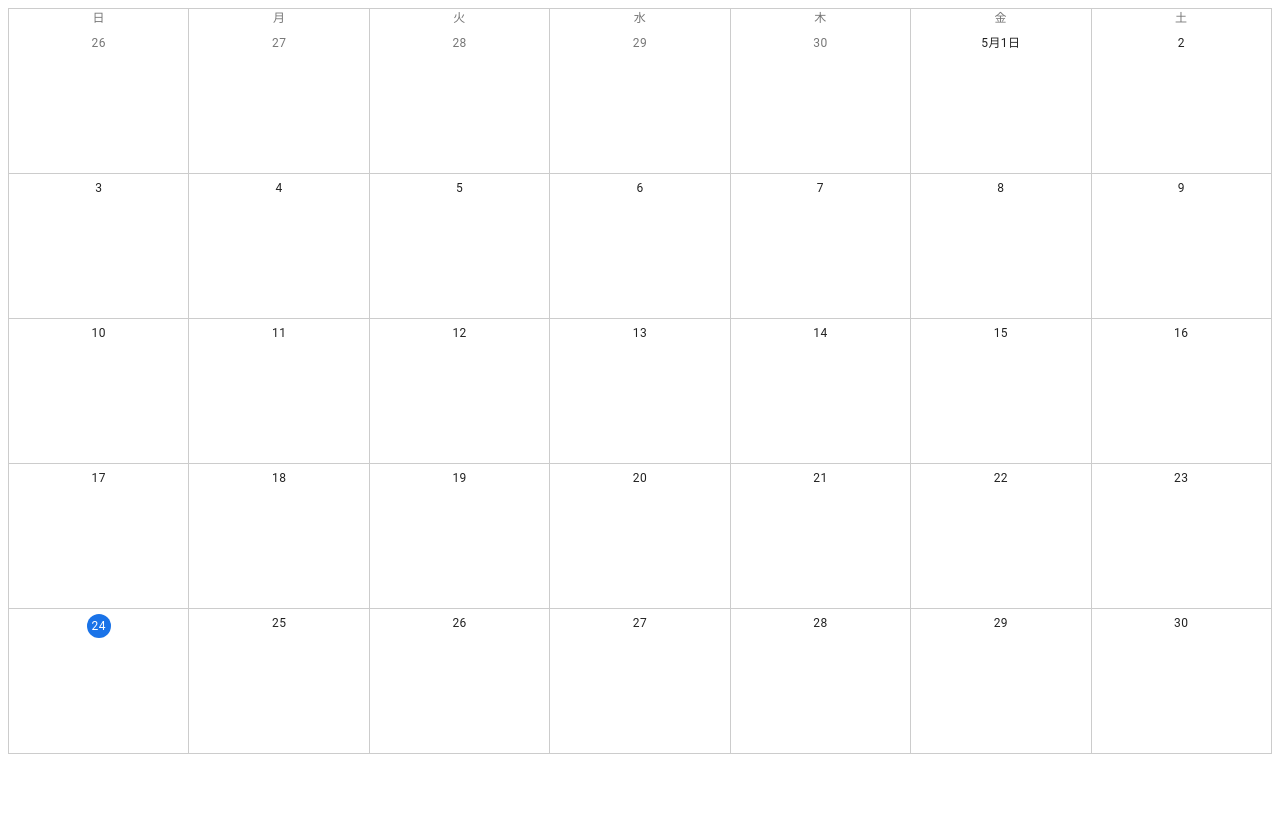
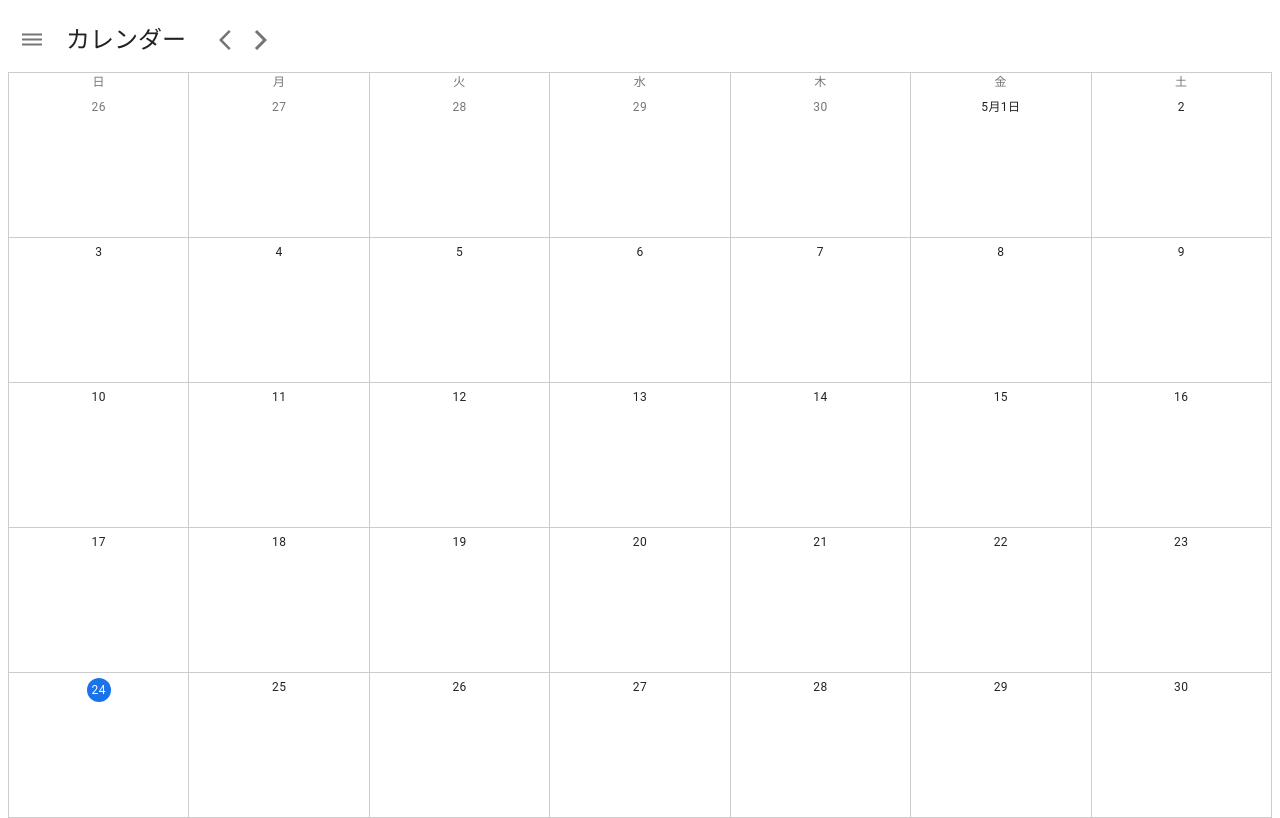
Before and after one commit to togami2864/CalendarWithTodo, a React (Create React App) app in the folder front/: page / in a window 1280 px wide. Built offline with nearby package versions, Linux system fonts and the light colour scheme.

Commit message:
add naviBar

```diff
--- a/front/src/App.tsx
+++ b/front/src/App.tsx
@@ -1,9 +1,15 @@
 import React from "react";
 
-import CalendarBoard from "./components/calendar/CalendarBoard";
+import CalendarBoard from "./components/Calendar/CalendarBoard";
+import NavigationBar from "./components/Navigation/NavigationBar";
 
 const App: React.FC = () => {
-  return <CalendarBoard />;
+  return (
+    <>
+      <NavigationBar />
+      <CalendarBoard />
+    </>
+  );
 };
 
 export default App;
--- /dev/null
+++ b/front/src/components/Navigation/NavigationBar.tsx
@@ -0,0 +1,35 @@
+import React from "react";
+
+import { useStyles } from "./styles.js";
+
+import { IconButton, Toolbar, Typography } from "@material-ui/core";
+import ArrowBackIos from "@material-ui/icons/ArrowBackIos";
+import ArrowForwardIos from "@material-ui/icons/ArrowForwardIos";
+import DehazeIcon from "@material-ui/icons/Dehaze";
+
+const NavigationBar = () => {
+  const styles = useStyles();
+  return (
+    <Toolbar className={styles.toolbar}>
+      <IconButton>
+        <DehazeIcon />
+      </IconButton>
+      <Typography
+        className={styles.typo}
+        color="textPrimary"
+        variant="h5"
+        component="h1"
+      >
+        カレンダー
+      </Typography>
+      <IconButton size="small">
+        <ArrowBackIos />
+      </IconButton>
+      <IconButton size="small">
+        <ArrowForwardIos />
+      </IconButton>
+    </Toolbar>
+  );
+};
+
+export default NavigationBar;
--- /dev/null
+++ b/front/src/components/Navigation/styles.js
@@ -0,0 +1,11 @@
+import React from "react";
+import { Paper, makeStyles } from "@material-ui/core";
+
+export const useStyles = makeStyles(() => ({
+  toolbar: {
+    padding: "0",
+  },
+  typo: {
+    margin: "0 30px 0 10px",
+  },
+}));
--- a/front/src/components/calendar/CalendarElement.tsx
+++ b/front/src/components/calendar/CalendarElement.tsx
@@ -4,11 +4,7 @@ import dayjs from "dayjs";
 import { Typography } from "@material-ui/core";
 
 import { useStyles } from "./styles.js";
-import {
-  isSameDay,
-  isSameMonth,
-  isFirstDay,
-} from "../../services/calendar.tsx";
+import { isSameDay, isSameMonth, isFirstDay } from "../../services/calendar";
 
 type Props = {
   day: dayjs.Dayjs;
--- /dev/null
+++ b/front/src/services/calendar.js
@@ -0,0 +1,13 @@
+import dayjs from "dayjs";
+
+export const isSameDay = (d1, d2) => {
+  const format = "YYYYMMDD";
+  return d1.format(format) === d2.format(format); //一致すればtrue
+};
+
+export const isSameMonth = (m1, m2) => {
+  const format = "YYYYMM";
+  return m1.format(format) === m2.format(format);
+};
+
+export const isFirstDay = (day) => day.date() === 1;
--- a/front/src/services/calendar.tsx
+++ /dev/null
@@ -1,13 +0,0 @@
-import dayjs from "dayjs";
-
-export const isSameDay = (d1: dayjs.Dayjs, d2: dayjs.Dayjs): boolean => {
-  const format = "YYYYMMDD";
-  return d1.format(format) === d2.format(format); //一致すればtrue
-};
-
-export const isSameMonth = (m1: dayjs.Dayjs, m2: dayjs.Dayjs): boolean => {
-  const format = "YYYYMM";
-  return m1.format(format) === m2.format(format);
-};
-
-export const isFirstDay = (day: dayjs.Dayjs): boolean => day.date() === 1;
```
